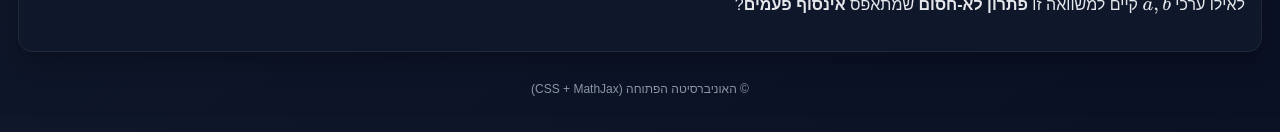
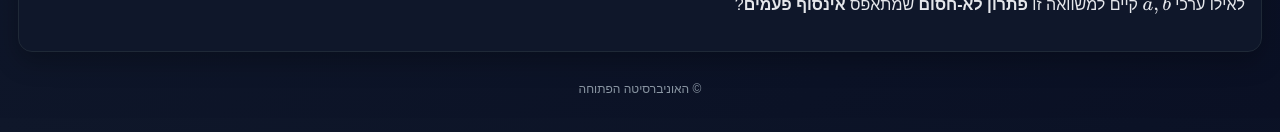
Before and after one commit to shir-openu/ode_exercise_order_2_linear_homogeneause, a plain HTML site: page index.html in a window 1280 px wide. Shown: the part 246-378 px from the top of the page. Drawn offline with nearby package versions, Linux system fonts and the light colour scheme.

Commit message:
Update index.html

```diff
--- a/index.html
+++ b/index.html
@@ -189,6 +189,6 @@
   </div>
 </main>
 
-<footer>© האוניברסיטה הפתוחה (CSS + MathJax)</footer>
+<footer>© האוניברסיטה הפתוחה </footer>
 </body>
 </html>
```
